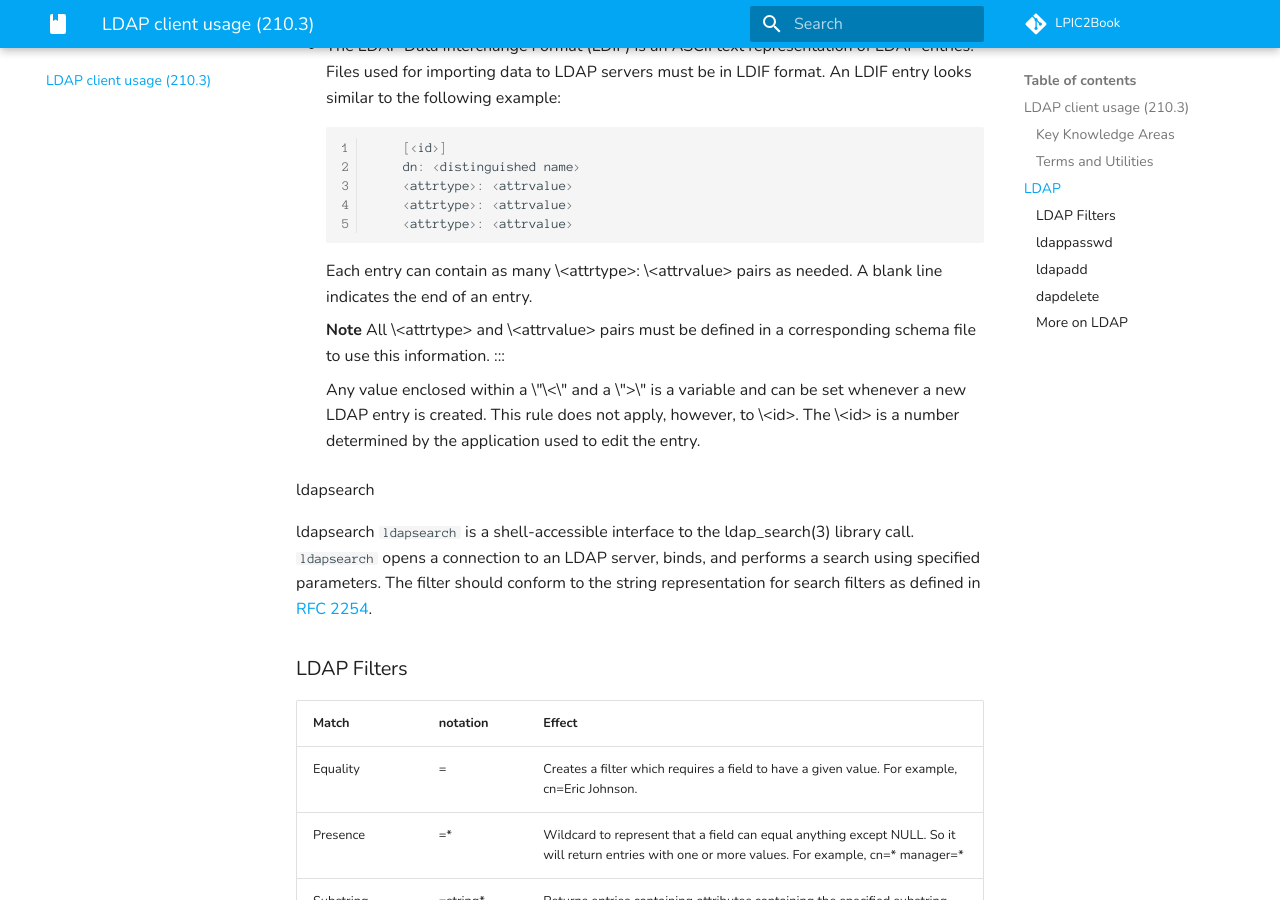
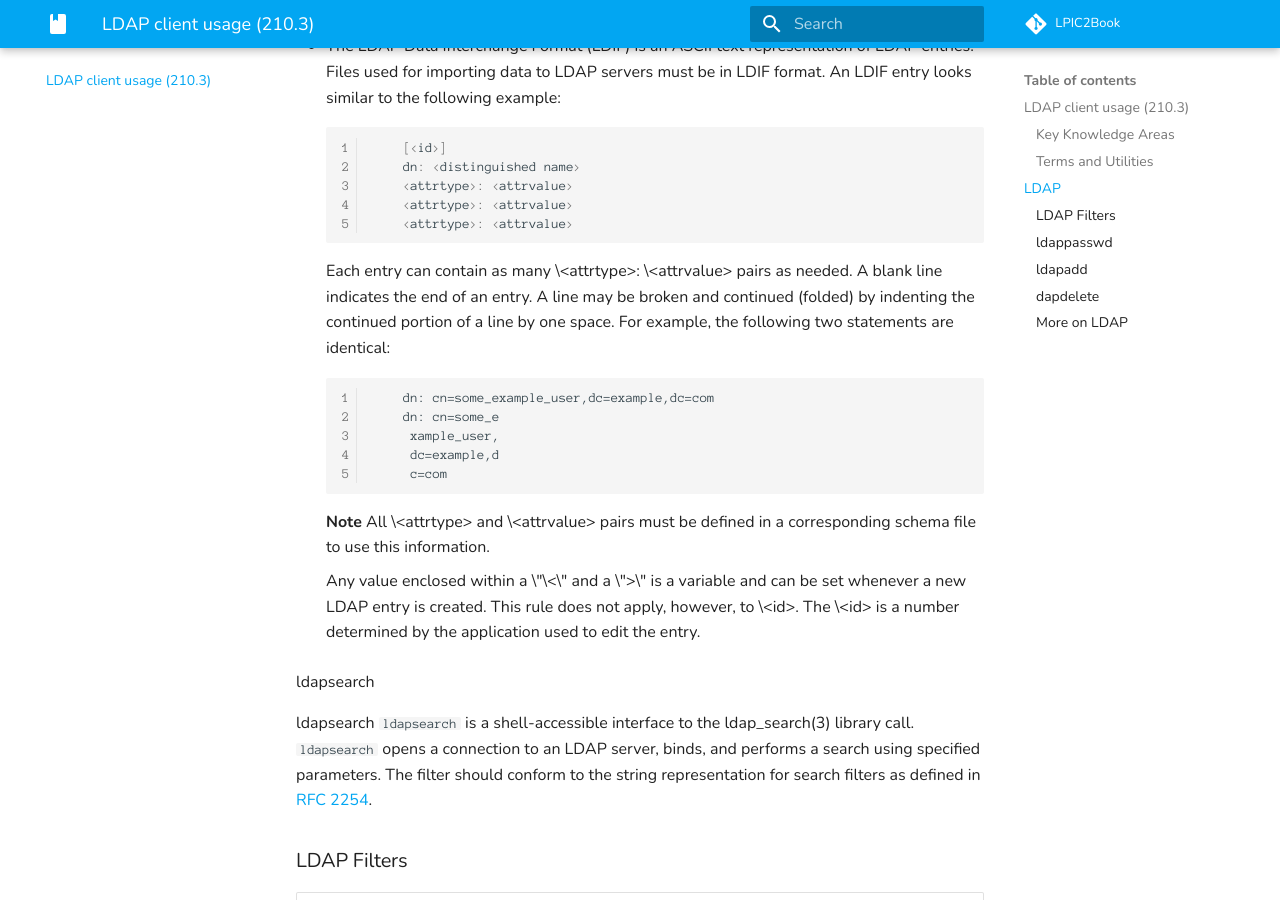
Before and after one commit to lpic2book/src, an MkDocs documentation site: the page built from docs/lpic2.210.3.md, in a window 1280 px wide and 900 px high, scrolled down 1907 px. Built offline with MkDocs 1.6.1 and Material for MkDocs 9.7.7, drawn with Linux system fonts in a browser that asks for light colours; comment, search, counter and statistics services are not loaded; some of the changed text lies outside the part shown.

Commit message:
minor fixes and added line folding example
line folding example ripped off of https://access.redhat.com/documentation/en-us/red_hat_directory_server/11/html/administration_guide/ldif_file_format-continuing_lines_in_ldif

```diff
--- a/docs/lpic2.210.3.md
+++ b/docs/lpic2.210.3.md
@@ -96,12 +96,20 @@ LDIF
 
 
     Each entry can contain as many \<attrtype\>: \<attrvalue\> pairs as
-    needed. A blank line indicates the end of an entry.
+    needed. A blank line indicates the end of an entry. A line may be
+    broken and continued (folded) by indenting the continued portion of
+    a line by one space. For example, the following two statements
+    are identical:
+
+            dn: cn=some_example_user,dc=example,dc=com
+            dn: cn=some_e
+             xample_user,
+             dc=example,d
+             c=com
 
     **Note**
     All \<attrtype\> and \<attrvalue\> pairs must be defined in a
     corresponding schema file to use this information.
-    :::
 
     Any value enclosed within a \"\<\" and a \"\>\" is a variable and
     can be set whenever a new LDAP entry is created. This rule does not
```
Also changed, not shown: other parts of docs/lpic2.210.3.md (+1 -1 lines).
